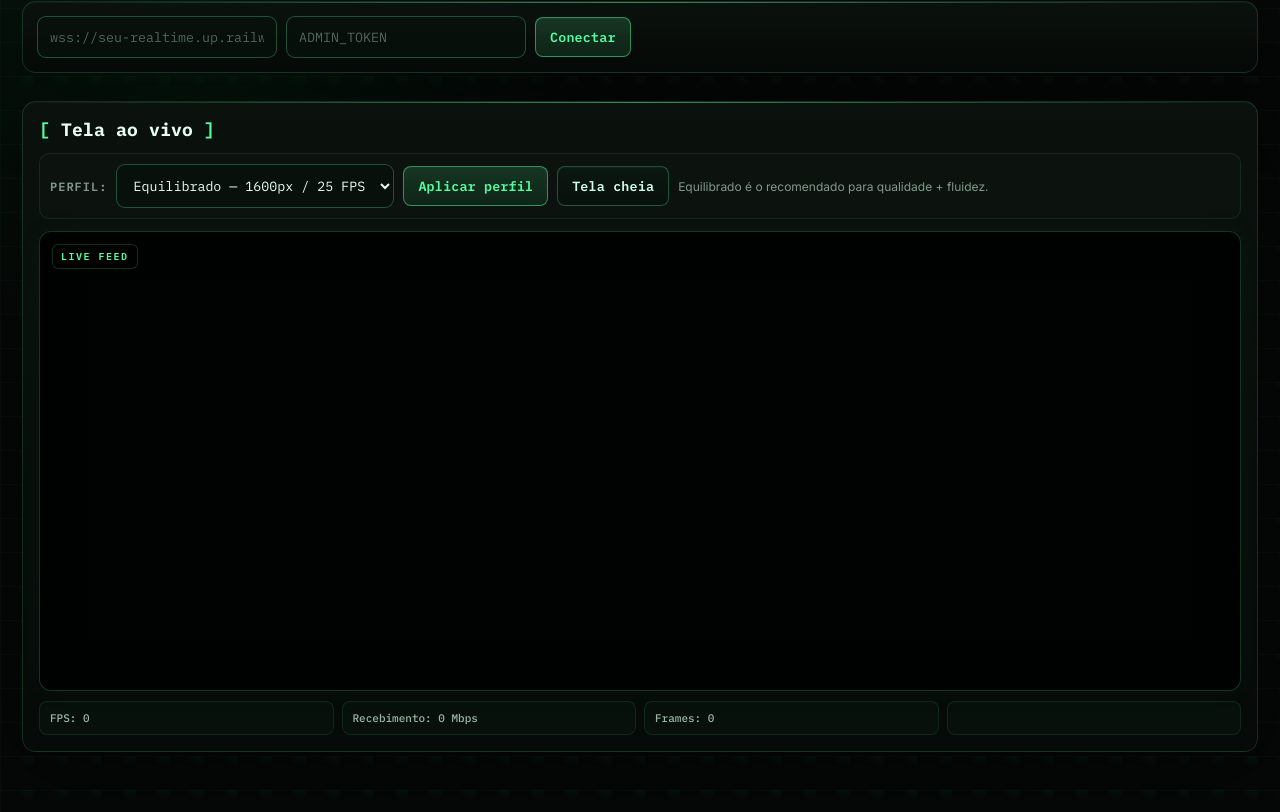
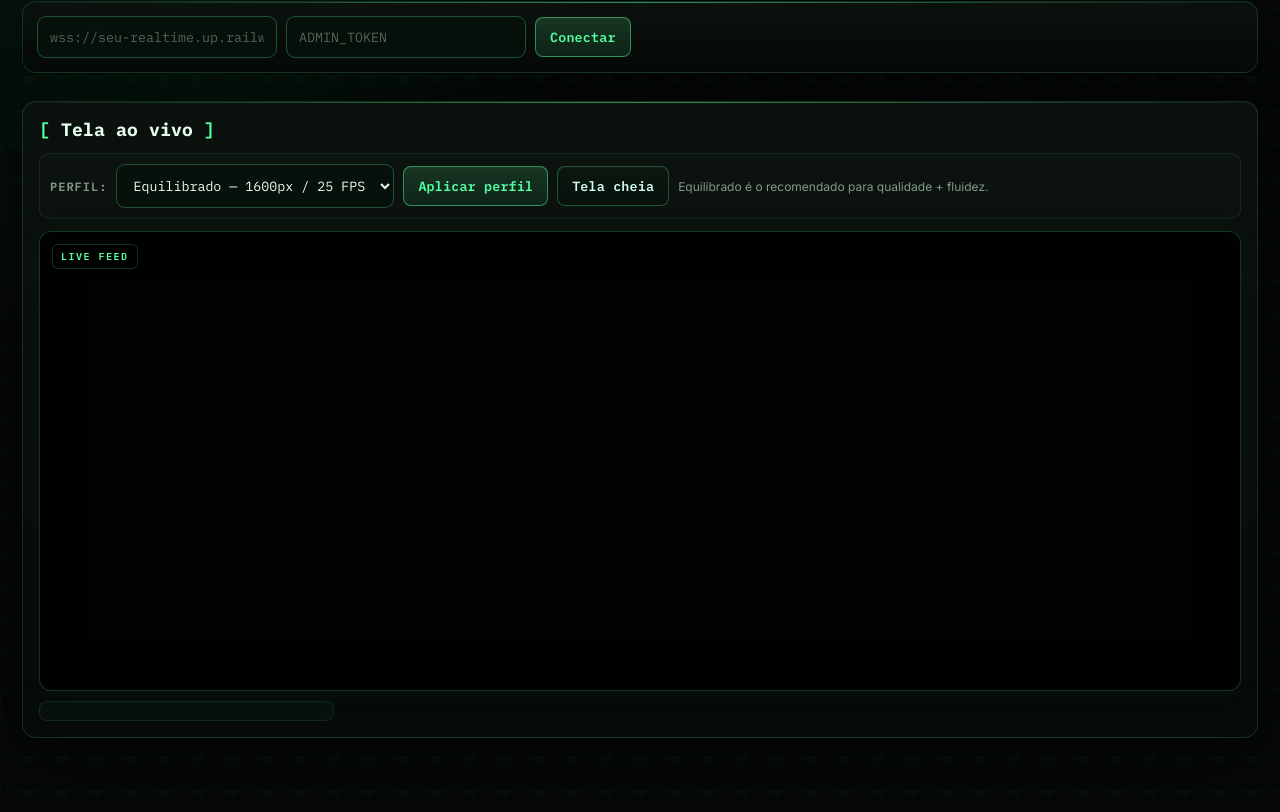
Before and after one commit to tosuiii/kltochique, a plain HTML site: page Panel/index.html in a window 1280 px wide. Shown: the part 94-906 px from the top of the page. Drawn offline with Linux system fonts and the light colour scheme.

Commit message:
Update index.html

```diff
--- a/Panel/index.html
+++ b/Panel/index.html
@@ -2,7 +2,7 @@
 <html lang="pt-BR">
 <head>
 <meta charset="utf-8"><meta name="viewport" content="width=device-width,initial-scale=1">
-<title>KL TOCHIQUE</title>
+<title>KL TOCHIQUE - CONSOLE</title>
 <style>
 @import url('https://fonts.googleapis.com/css2?family=IBM+Plex+Mono:wght@400;500;600;700&family=Inter:wght@400;500;600;700&display=swap');
 
@@ -226,7 +226,4 @@ canvas{display:block;max-width:100%;height:auto;outline:none;cursor: crosshair;}
         </div>
 
         <div class="metrics">
-            <span id="fps">FPS: 0</span>
-            <span id="bitrate">Recebimento: 0 Mbps</span>
-            <span id="frames">Frames: 0</span>
-            <span id="drops">
+            <span id="fps">
```
